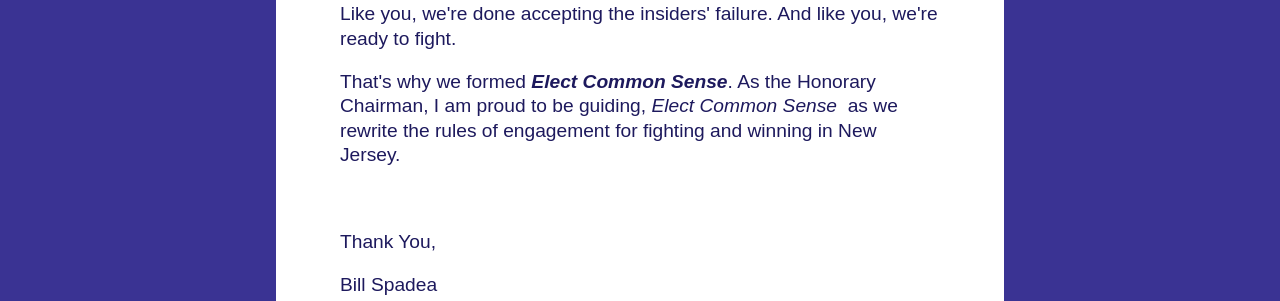
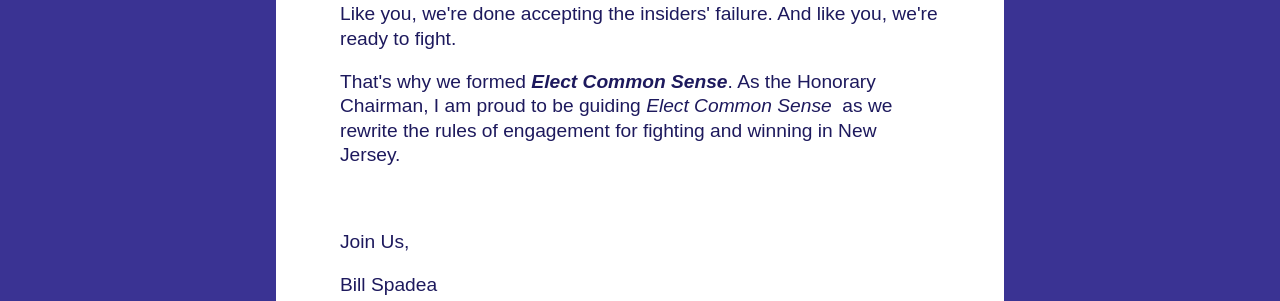
Before and after one commit to National-Public-Affairs/ecs-nj-splash-react, a React (Vite) app: page / in a window 1280 px wide. Shown: the part 631-932 px from the top of the page. Built offline with nearby package versions, Linux system fonts and the light colour scheme; a web font is replaced by a local one.

Commit message:
edited letter copy

```diff
--- a/src/components/Letter/Letter.tsx
+++ b/src/components/Letter/Letter.tsx
@@ -27,7 +27,7 @@
       <p>
         That's why we formed&nbsp;
         <span className="bold italic">Elect Common Sense</span>.
-        As the Honorary Chairman, I am proud to be guiding,&nbsp;
+        As the Honorary Chairman, I am proud to be guiding&nbsp;
         <span className="italic">Elect Common Sense</span>&nbsp;
         as we rewrite the rules of engagement for fighting and winning in New Jersey.
       </p>
@@ -35,7 +35,7 @@
       <br />
 
       <p>
-        Thank You,
+        Join Us,
       </p>
 
       <p>
```
